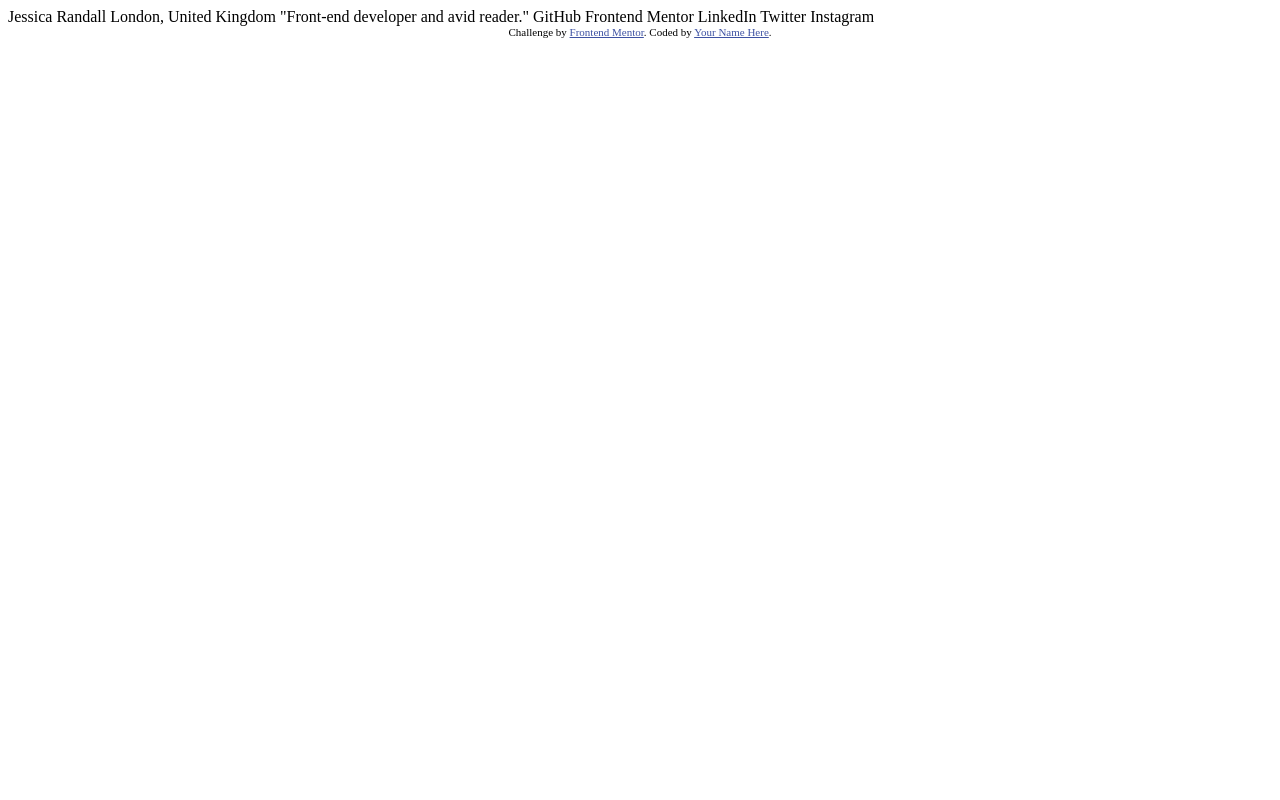
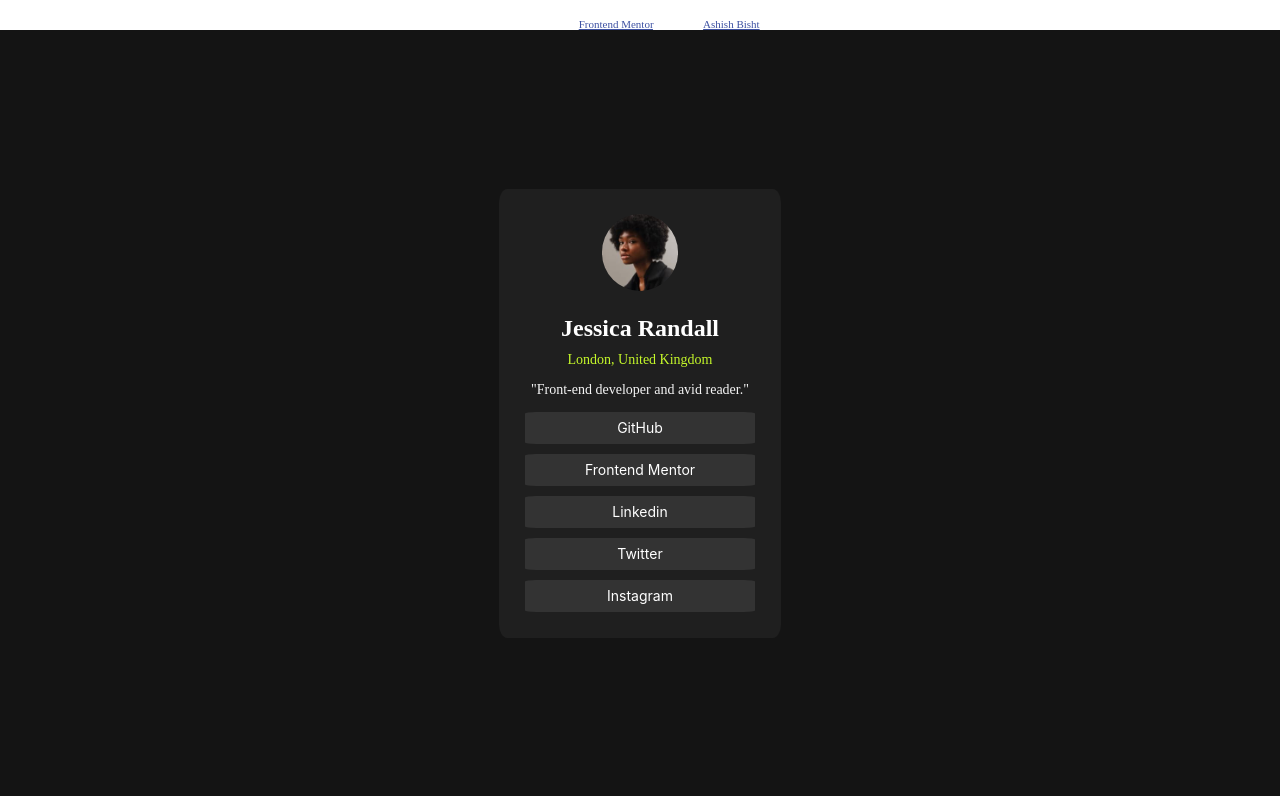
Before and after one commit to ASHISHBISHT-gi/social-links, a plain HTML site: page index.html in a window 1280 px wide. Drawn offline with Linux system fonts and the light colour scheme; a web font is replaced by a local one.

Commit message:
final prototype

```diff
--- a/index.html
+++ b/index.html
@@ -1,8 +1,10 @@
 <!DOCTYPE html>
 <html lang="en">
+
 <head>
   <meta charset="UTF-8">
-  <meta name="viewport" content="width=device-width, initial-scale=1.0"> <!-- displays site properly based on user's device -->
+  <meta name="viewport" content="width=device-width, initial-scale=1.0">
+  <!-- displays site properly based on user's device -->
 
   <link rel="icon" type="image/png" sizes="32x32" href="./assets/images/favicon-32x32.png">
 
@@ -10,11 +12,18 @@
 
   <!-- Feel free to remove these styles or customise in your own stylesheet 👍 -->
   <style>
-    .attribution { font-size: 11px; text-align: center; }
-    .attribution a { color: hsl(228, 45%, 44%); }
+    .attribution {
+      font-size: 11px;
+      text-align: center;
+    }
+
+    .attribution a {
+      color: hsl(228, 45%, 44%);
+    }
   </style>
   <link rel="stylesheet" href="./styles.css">
 </head>
+
 <body>
 
   Jessica Randall
@@ -29,7 +38,25 @@
 
   <div class="attribution">
     Challenge by <a href="https://www.frontendmentor.io?ref=challenge" target="_blank">Frontend Mentor</a>.
-    Coded by <a href="#">Your Name Here</a>.
+    Coded by <a href="#">Ashish Bisht</a>.
+  </div>
+  <div class="container">
+    <main>
+      <div class="first">
+        <img src="./assets/images/avatar-jessica.jpeg" alt="profile_pic">
+        <h2>Jessica Randall</h2>
+        <p>London, United Kingdom</p>
+      </div>
+      <p>"Front-end developer and avid reader."</p>
+      <div class="second">
+        <div>GitHub</div>
+        <div>Frontend Mentor</div>
+        <div>Linkedin</div>
+        <div>Twitter</div>
+        <div>Instagram</div>
+      </div>
+    </main>
   </div>
 </body>
+
 </html>
--- a/styles.css
+++ b/styles.css
@@ -0,0 +1,62 @@
+@import url("https://fonts.google.com/specimen/Inter");
+.container{
+    height:95.8%;
+    background-color:hsl(0, 0%, 8%);
+    display:flex;
+    align-items: center;
+    justify-content: center;
+}
+body{
+    height:100vh;
+    margin:0;
+    color:hsl(0, 0%, 100%)
+}
+main{
+    /* border:1px solid yellow; */
+    border-radius:3%;
+    width: 20%;
+    padding:2% 1%;
+    text-align: center;
+    background-color:hsl(0, 0%, 12%);
+}
+.first{
+    text-align: center;
+    /* border:1px solid green; */
+}
+img{
+    border-radius:50%;
+    /* height: 50%; */
+    width:30%
+}
+p{
+    font-size:14px;
+}
+
+.second{
+    display:flex;
+    flex-direction: column;
+    align-items:center;
+    gap:10px;
+}
+.second div{
+    /* border:1px solid black; */
+    width:90%;
+    height:2rem;
+    font-size: 14px;
+    text-align: center;
+    vertical-align: middle;
+    line-height: 2rem;
+    border-radius: 5%;
+    background-color:hsl(0, 0%, 20%);
+    font-family:'Inter',sans-serif;
+}
+main>p{
+    color:whitesmoke;
+}
+.first>p{
+    color:hsl(75, 94%, 57%);
+    margin-top:10px;
+}
+h2{
+    margin-bottom:0;
+}
```
